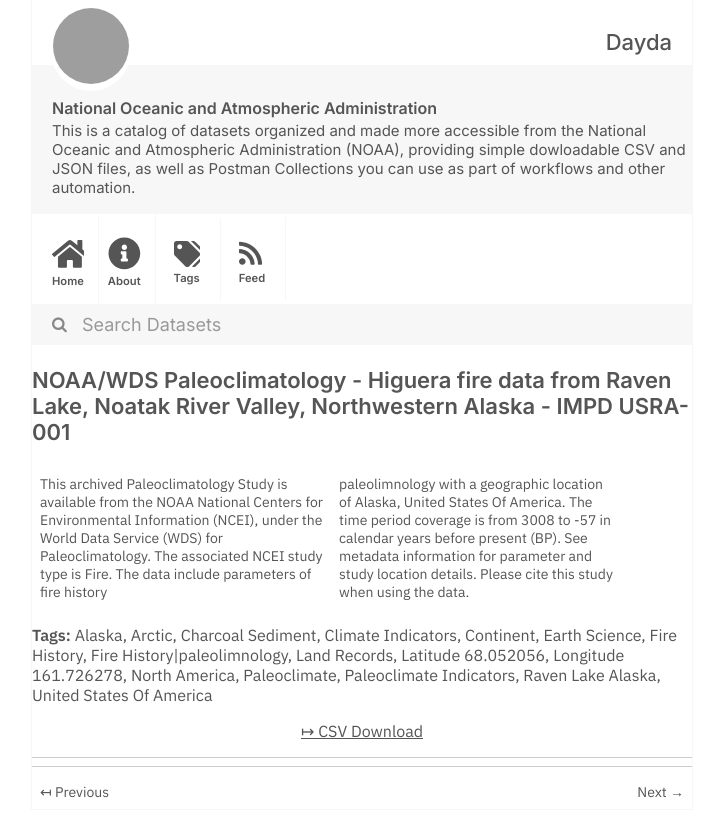
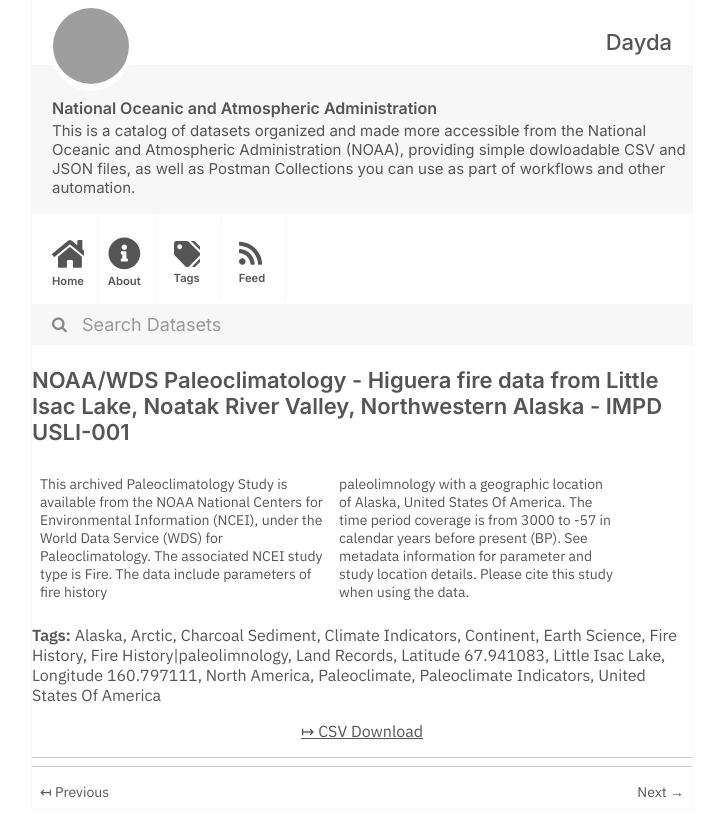
Before and after one commit to dayda-entities/national-oceanic-and-atmospheric-administration, a Jekyll site: the page built from _posts/2020-11-12-noaawds-paleoclimatology-higue.md, in a window 1280 px wide, cut to the strip 0-837 px from the top of the page. Shown: the whole strip, without its empty margins (278-997 px from the left). Built offline with Jekyll 4.4.1, drawn with Linux system fonts in a browser that asks for light colours; grey boxes are pictures that could not be loaded.

Commit message:
Publish Data

```diff
--- a/_posts/2020-11-12-noaawds-paleoclimatology-higue.md
+++ b/_posts/2020-11-12-noaawds-paleoclimatology-higue.md
@@ -1,9 +1,9 @@
 ---
 title: >-
-  NOAA/WDS Paleoclimatology - Higuera fire data from Raven Lake, Noatak River
-  Valley, Northwestern Alaska - IMPD USRA-001
-created: '2020-11-12T06:29:46.280991'
-modified: '2020-12-19T00:10:01.230136'
+  NOAA/WDS Paleoclimatology - Higuera fire data from Little Isac Lake, Noatak
+  River Valley, Northwestern Alaska - IMPD USLI-001
+created: '2020-11-12T05:42:47.758072'
+modified: '2020-12-18T23:12:14.948501'
 state: active
 type: dataset
 tags:
@@ -16,18 +16,18 @@ tags:
   - Fire History
   - Fire History|paleolimnology
   - Land Records
-  - Latitude 68.052056
-  - Longitude  161.726278
+  - Latitude 67.941083
+  - Little Isac Lake
+  - Longitude  160.797111
   - North America
   - Paleoclimate
   - Paleoclimate Indicators
-  - Raven Lake Alaska
   - United States Of America
 groups: []
 csv_url: >-
-  https://www.ncei.noaa.gov/pub/data/paleo/firehistory/charcoal/northamerica/supplemental/usra-001-ra07-char-results.csv
+  https://www.ncei.noaa.gov/pub/data/paleo/firehistory/charcoal/northamerica/supplemental/usli-001-li07-pollen-counts.csv
 json_url: ''
 layout: post
 
 ---
-This archived Paleoclimatology Study is available from the NOAA National Centers for Environmental Information (NCEI), under the World Data Service (WDS) for Paleoclimatology. The associated NCEI study type is Fire. The data include parameters of fire history|paleolimnology with a geographic location of Alaska, United States Of America. The time period coverage is from 3008 to -57 in calendar years before present (BP). See metadata information for parameter and study location details. Please cite this study when using the data.
+This archived Paleoclimatology Study is available from the NOAA National Centers for Environmental Information (NCEI), under the World Data Service (WDS) for Paleoclimatology. The associated NCEI study type is Fire. The data include parameters of fire history|paleolimnology with a geographic location of Alaska, United States Of America. The time period coverage is from 3000 to -57 in calendar years before present (BP). See metadata information for parameter and study location details. Please cite this study when using the data.
```
